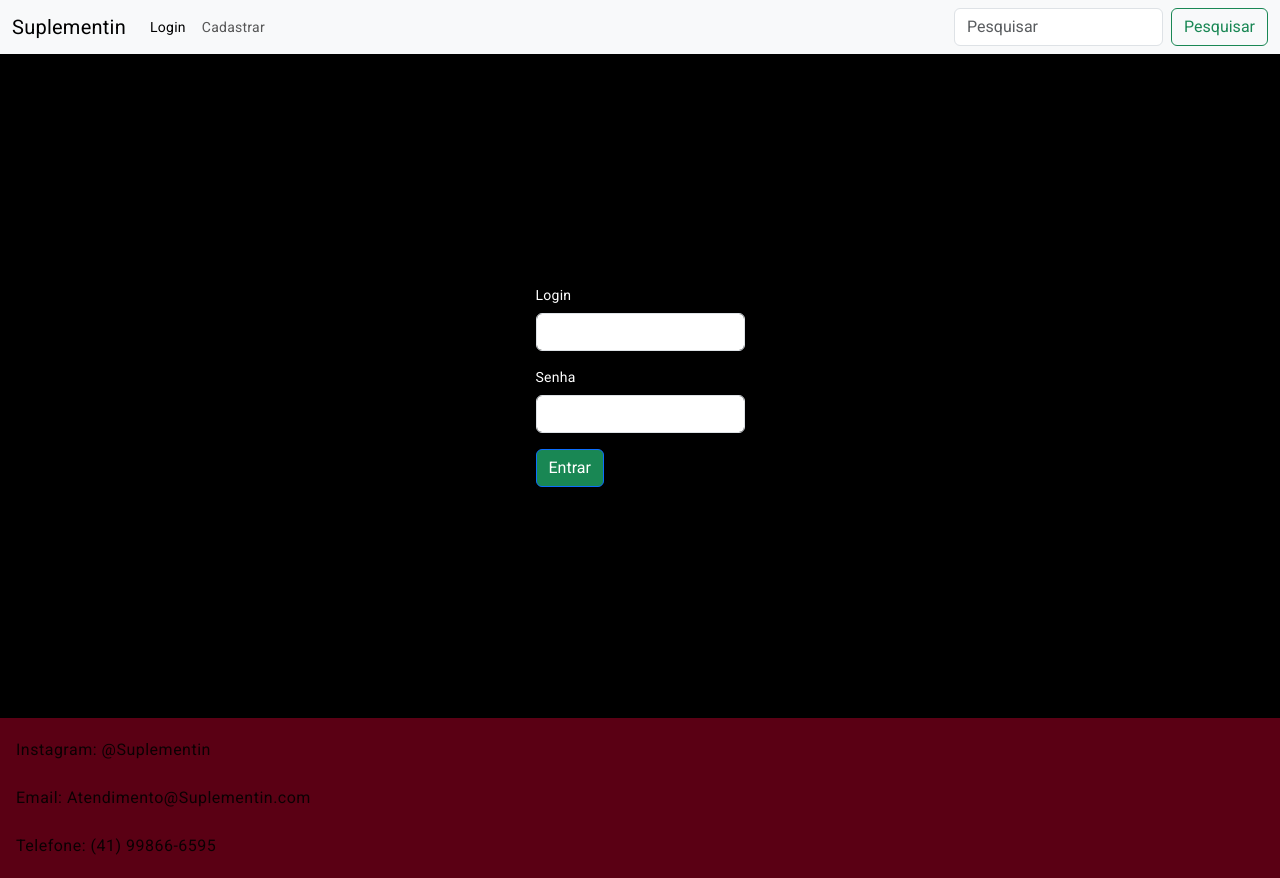
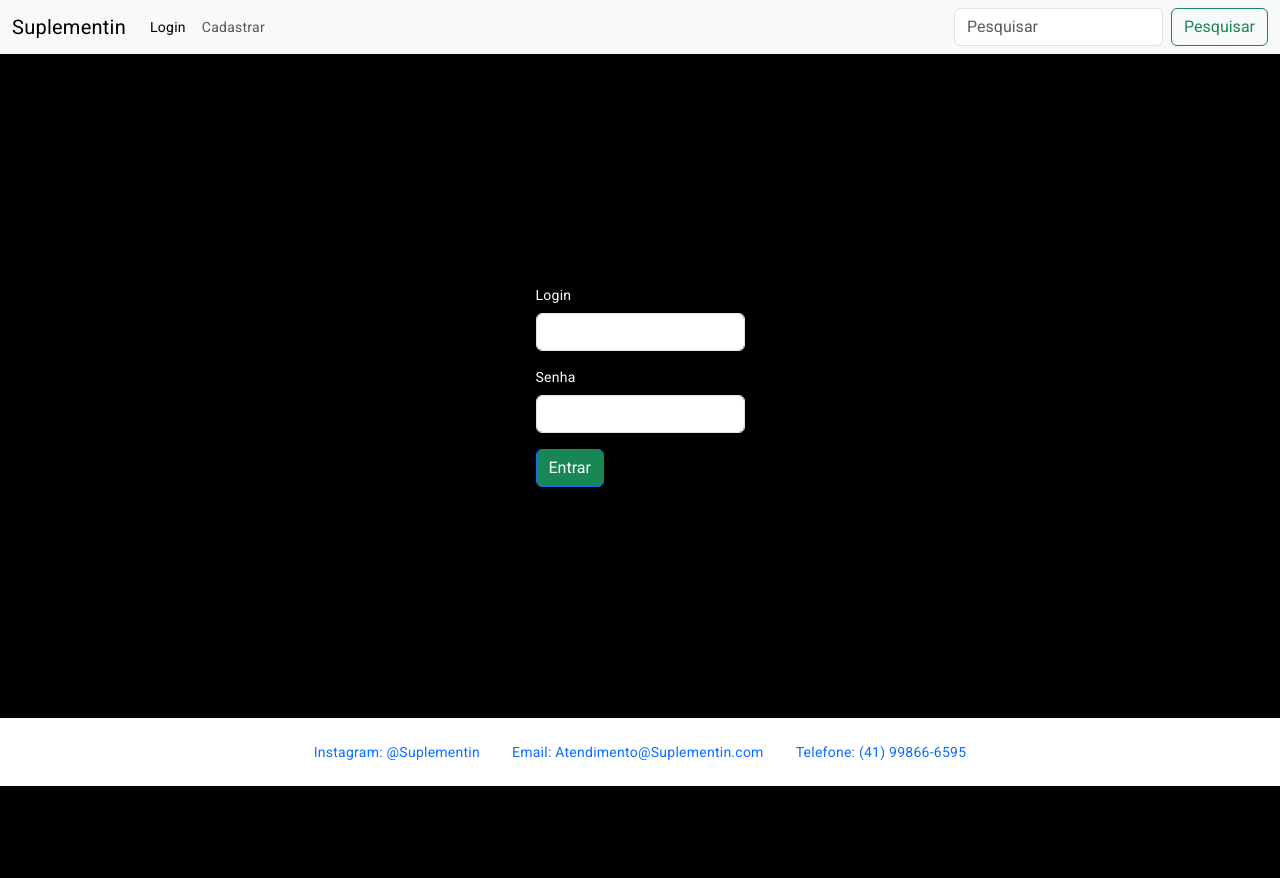
Before and after one commit to jvg21/SiteLojaSuplementos, an Angular app: page /login in a window 1280 px wide. After the commit the page ends 800 px from the top, so only its background shows below. Built offline with nearby package versions, Linux system fonts and the light colour scheme.

Commit message:
Footer update
Giovanni Uchoa

```diff
--- a/src/app/components/Layout/footer/footer.component.html
+++ b/src/app/components/Layout/footer/footer.component.html
@@ -1,9 +1,11 @@
-<div class="footer">
-
-    <mat-list role="list">
-      <mat-list-item role="listitem">Instagram: @Suplementin</mat-list-item>
-      <mat-list-item role="listitem">Email: Atendimento@Suplementin.com</mat-list-item>
-      <mat-list-item role="listitem">Telefone: (41) 99866-6595</mat-list-item>
-    </mat-list>
-
-  </div>
+<ul class="nav justify-content-center bg-white p-3">
+    <li class="nav-item">
+      <a class="nav-link active" aria-current="page" href="#">Instagram: @Suplementin</a>
+    </li>
+    <li class="nav-item">
+      <a class="nav-link" href="#">Email: Atendimento@Suplementin.com</a>
+    </li>
+    <li class="nav-item">
+      <a class="nav-link" href="#">Telefone: (41) 99866-6595</a>
+    </li>
+  </ul>
```
